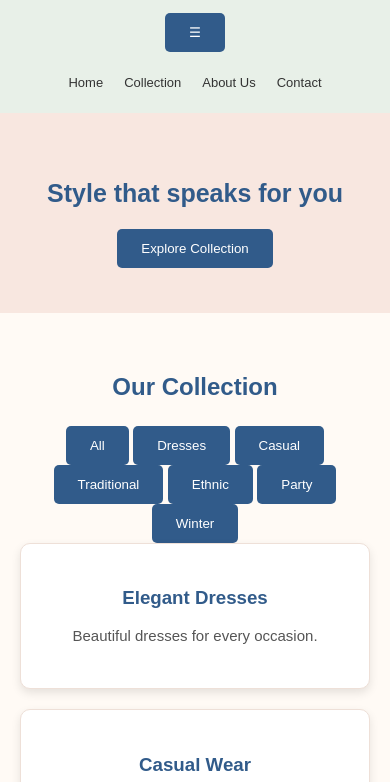
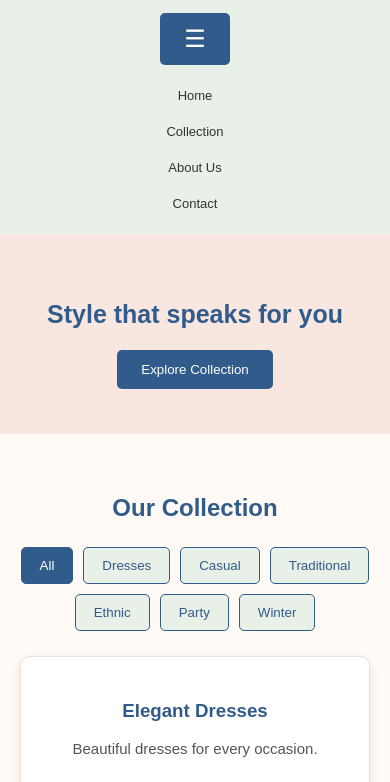
Before and after one commit to lisha-web-project/apparel-website, a plain HTML site: page index.html in a window 390 px wide. Both pictures are taken after a click on the button "Toggle navigation". Shown: the part 62-844 px from the top of the page. Drawn offline with Linux system fonts and the light colour scheme.

Commit message:
Add files via upload

```diff
--- a/style.css
+++ b/style.css
@@ -285,3 +285,53 @@ nav a:hover {
         padding: 8px;
     }
 }
+/* Week 3: Mobile Navigation Menu */
+
+.menu-toggle {
+    display: none;
+    font-size: 24px;
+    cursor: pointer;
+}
+
+@media (max-width: 600px) {
+
+    .menu-toggle {
+        display: block;
+        margin: 10px auto;
+    }
+
+    nav {
+        display: none;
+        flex-direction: column;
+        align-items: center;
+    }
+
+    nav.active {
+        display: flex;
+    }
+}
+/* Week 3: Category Filter Buttons */
+
+.filter-buttons {
+    display: flex;
+    justify-content: center;
+    flex-wrap: wrap;
+    gap: 10px;
+    margin-bottom: 25px;
+}
+
+.filter-btn {
+    padding: 10px 18px;
+    background-color: #e8f0e8;
+    color: #315b8a;
+    border: 1px solid #315b8a;
+}
+
+.filter-btn.active {
+    background-color: #315b8a;
+    color: white;
+}
+
+.product-card.hidden {
+    display: none;
+}
```
